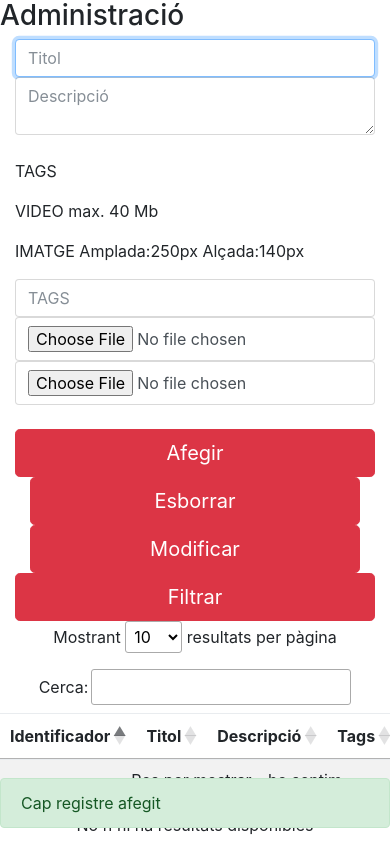
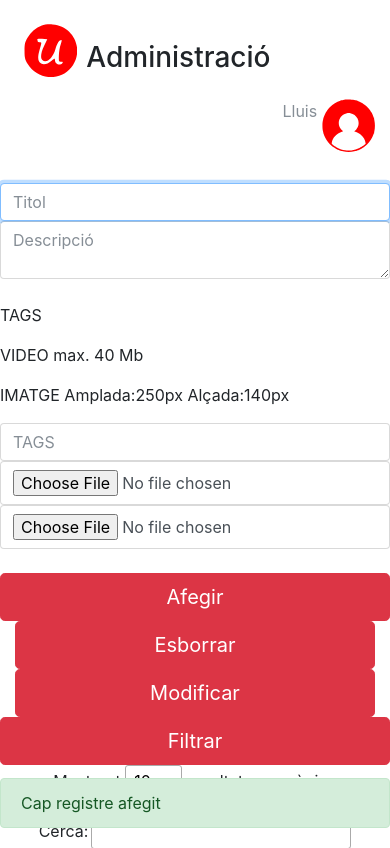
Before and after one commit to Lluisgp/uachi, a CodeIgniter app: a page that uses application/views/admin.php in a window 390 px wide; the page is wider, and only the part inside the window is pictured. Shown: the top 848 px of that part. Run offline with CodeIgniter, Linux system fonts and the light colour scheme; a user stored in the database is signed in; some libraries are stand-ins or nearby versions.

Commit message:
litle style changes

```diff
--- a/application/views/admin.php
+++ b/application/views/admin.php
@@ -29,14 +29,87 @@ if(!$user_id || $user_admin!=1){
         <script type = 'text/javascript' src = "<?php echo base_url(); ?>js/admin.js"></script>
     </head>
     <body>
-        <div class="container-fluid">
+       <div class="container-fluid"></br>
             <div class="row">
-                <div class="login-panel panel panel-success">
-                    <div class="panel-heading">
-                        <h3 class="panel-title">Administració</h3>
-                    </div>
+                <div class="col-sm-8">
+                    <form role="form" class="form-inline" method="post" action="<?php echo base_url('media/media_search'); ?>"> <p>&nbsp;&nbsp;</p>
+                        <?php echo "<a href='";
+                        echo base_url();
+                        echo "'>";
+                        ?>
+                        <svg class="form-group" version="1.0" xmlns="http://www.w3.org/2000/svg"
+                             width="40.000000pt" height="40.000000pt" viewBox="0 0 50.000000 50.000000"
+                             preserveAspectRatio="xMidYMid meet">
+
+                        <g transform="translate(0.000000,50.000000) scale(0.100000,-0.100000)"
+                           fill="#ff0000" stroke="none">
+                        <path d="M167 486 c-55 -21 -103 -61 -134 -114 -24 -40 -28 -58 -28 -123 0
+                              -67 4 -81 30 -125 99 -159 326 -164 425 -8 101 160 -4 368 -192 380 -39 3 -77
+                              -1 -101 -10z m22 -189 c-31 -65 -37 -115 -17 -135 36 -36 98 16 123 104 15 53
+                              36 84 56 84 5 0 1 -19 -7 -42 -9 -24 -16 -70 -17 -103 -2 -56 -1 -60 20 -59
+                              18 0 20 -2 12 -13 -24 -28 -69 -8 -69 30 0 17 -3 16 -31 -7 -38 -32 -71 -41
+                              -98 -27 -32 18 -36 57 -14 133 20 66 20 68 2 68 -11 0 -19 2 -19 4 0 2 -2 10
+                              -5 18 -4 10 6 12 44 10 l49 -4 -29 -61z"/>
+                        </g>
+                        </svg>
+                            <?php echo "</a>";?>
+                        <p>&nbsp;&nbsp;</p>
+                        <h3>Administració</h3></form>
+                </div>
+                <div class="col-sm-4"style="text-align:right">
+                    <?php if($this->session->userdata('user_id')){
+                         echo '<a class="text-muted" style="vertical-align: top;" href="';
+                        echo base_url('user/user_profile');
+                        echo '">';
+                        echo $this->session->userdata('user_name');
+                        echo '</a>';
+                    } else {
+                        echo '<a class="text-muted" style="vertical-align: top;" href="';
+                        echo base_url('user');
+                        echo '">Iniciar sesión</a>';
+                    }
+                    ?><a href="<?php echo base_url('user'); ?>">
+                    <svg class="" version="1.0" xmlns="http://www.w3.org/2000/svg"
+                         width="40.000000pt" height="40.000000pt" viewBox="0 0 512.000000 512.000000"
+
+                         preserveAspectRatio="xMidYMid meet">
+
+                    <g transform="translate(0.000000,512.000000) scale(0.100000,-0.100000)"
+                       fill="#ff0000" stroke="none">
+                    <path d="M2240 5064 c-58 -7 -150 -23 -205 -35 -55 -12 -109 -23 -120 -24 -11
+                          -2 -28 -6 -39 -10 -10 -5 -26 -4 -35 1 -24 15 -55 6 -41 -11 9 -10 0 -17 -42
+                          -30 -354 -117 -714 -340 -984 -609 -120 -121 -281 -320 -342 -425 -14 -25 -37
+                          -62 -50 -81 -50 -75 -188 -379 -217 -480 -4 -14 -13 -34 -19 -45 -7 -11 -16
+                          -38 -19 -60 -3 -22 -17 -89 -31 -149 -45 -193 -59 -354 -53 -606 5 -237 18
+                          -349 63 -530 14 -58 26 -119 25 -137 0 -17 6 -33 13 -36 7 -3 17 -18 20 -34
+                          14 -55 97 -252 150 -354 157 -305 343 -541 603 -766 51 -44 111 -93 135 -109
+                          24 -16 51 -36 60 -44 26 -23 214 -134 313 -185 93 -47 278 -124 352 -146 23
+                          -6 40 -15 38 -19 -3 -4 17 -10 43 -13 26 -3 97 -17 157 -31 328 -76 763 -76
+                          1090 0 61 14 134 28 162 31 29 3 50 9 48 13 -3 5 19 16 47 26 138 45 445 186
+                          498 229 8 6 36 23 61 38 101 58 303 219 425 341 267 267 493 632 609 984 12
+                          39 20 51 28 43 6 -6 15 -11 19 -11 12 0 10 34 -4 48 -8 8 -8 15 2 26 7 9 10
+                          22 7 30 -4 9 5 64 18 123 73 325 74 754 3 1072 -12 53 -21 107 -21 121 1 14
+                          -3 31 -9 38 -7 8 -7 16 2 27 17 20 5 52 -14 36 -10 -9 -15 -2 -25 32 -37 123
+                          -169 414 -235 517 -13 19 -38 59 -56 88 -18 30 -38 59 -44 65 -6 7 -24 31 -40
+                          55 -36 53 -171 209 -240 278 -119 119 -326 284 -426 342 -25 14 -52 31 -60 38
+                          -42 35 -450 224 -483 224 -3 0 -18 5 -32 10 -21 8 -25 13 -16 24 9 11 7 15 -8
+                          19 -11 3 -25 -1 -32 -9 -9 -11 -15 -11 -33 -2 -11 7 -25 11 -29 10 -5 -2 -59
+                          9 -120 22 -180 41 -340 56 -562 55 -110 -1 -247 -7 -305 -15z m486 -1305 c298
+                          -53 550 -242 686 -514 107 -212 133 -442 76 -660 -49 -188 -170 -378 -320
+                          -502 l-80 -66 109 -38 c178 -63 395 -177 503 -266 290 -238 449 -511 485 -834
+                          l6 -55 -53 -50 c-29 -27 -82 -72 -118 -99 -36 -27 -67 -52 -70 -55 -21 -24
+                          -235 -151 -352 -208 -239 -118 -499 -194 -778 -228 -162 -20 -446 -15 -610 11
+                          -247 38 -497 117 -702 221 -120 61 -152 79 -232 132 -43 29 -80 52 -82 52 -8
+                          0 -202 161 -233 193 -36 39 -36 27 -10 187 12 72 80 266 113 320 12 19 28 48
+                          36 63 24 48 162 208 241 280 145 133 342 247 566 328 68 24 122 47 120 50 -1
+                          3 -35 34 -76 68 -144 119 -260 299 -311 481 -30 105 -38 317 -16 420 82 393
+                          387 696 771 768 70 14 260 14 331 1z"/>
+                    </g>
+                    </svg></a>
                 </div>
             </div>
+            </br>
+        </div>
             <?php
             $error_msg = $this->session->flashdata('error_msg');
             if ($error_msg) {
```
